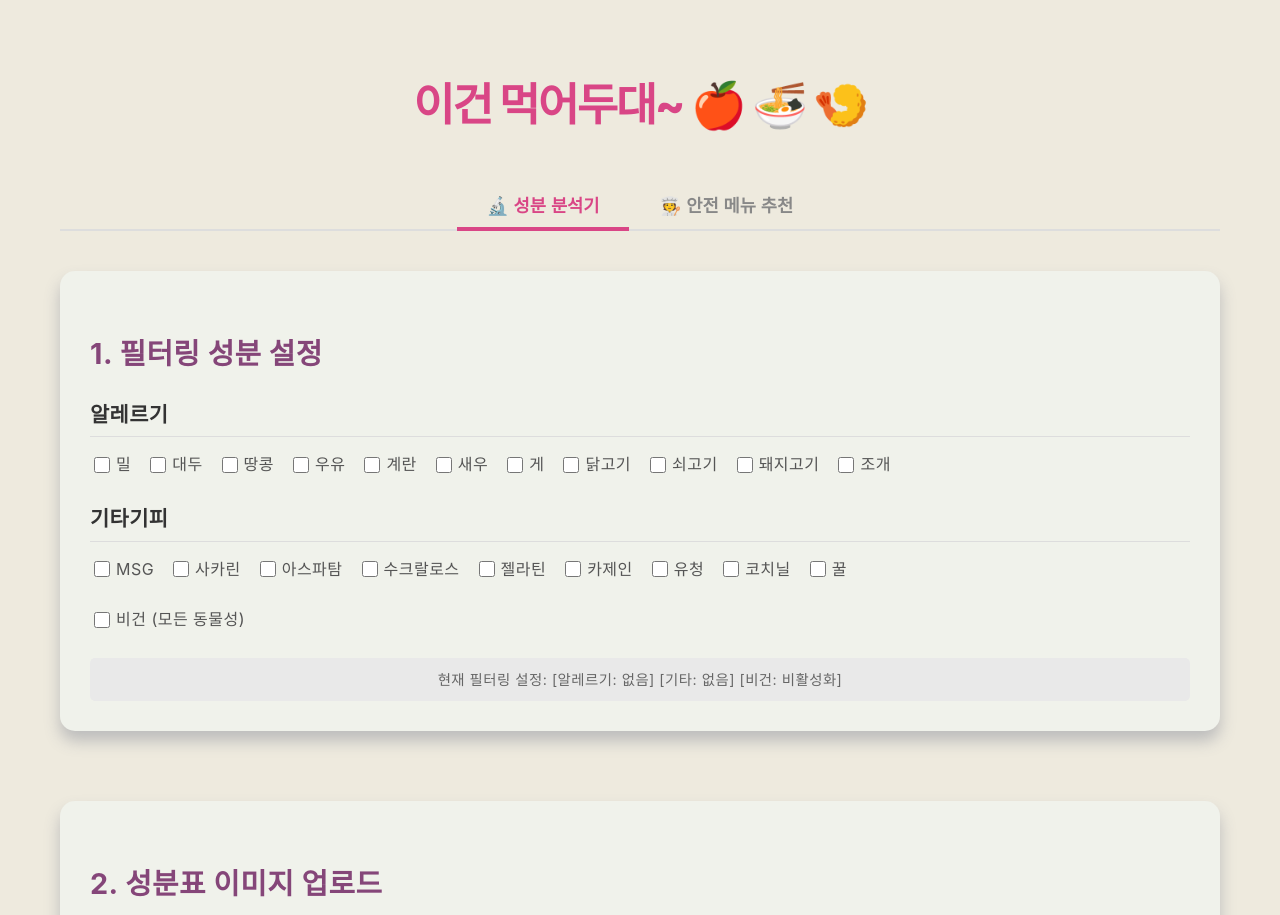
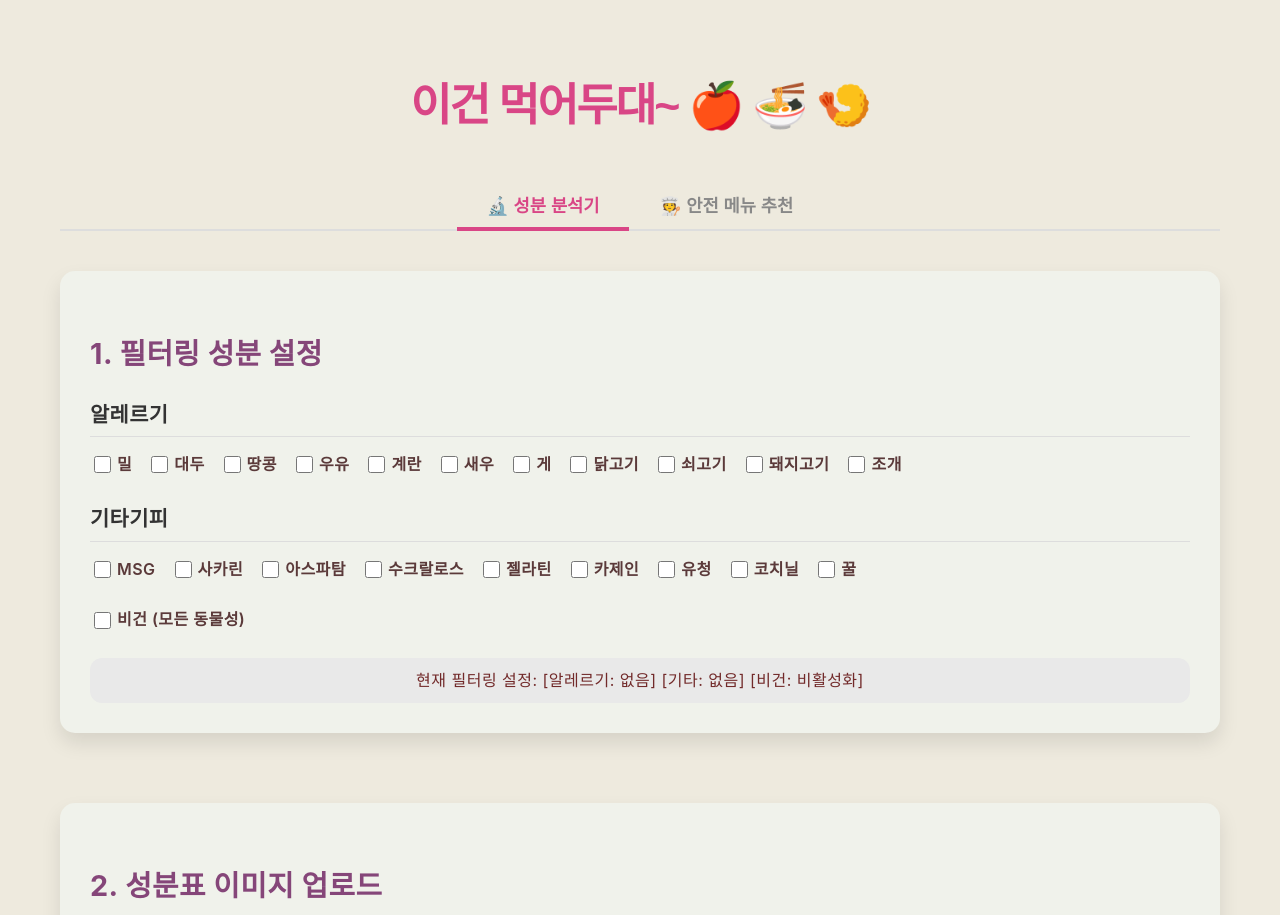
Before and after one commit to yecnz/food-ingredient-filter, a React (Create React App) app in the folder web-app/: page / in a window 1280 px wide. Shown: the top 915 px of the page. Built offline with nearby package versions, Linux system fonts and the light colour scheme.

Commit message:
CSS 디자인 수정

```diff
--- a/web-app/src/App.css
+++ b/web-app/src/App.css
@@ -17,6 +17,7 @@ body {
 }
 
 h1 {
+  font-family: 'Poppins', sans-serif;
   font-size: 2.8rem;
   font-weight: 800;
   color: rgb(217, 70, 134);
@@ -37,7 +38,7 @@ section {
   background-color: #f0f2eb;
   padding: 30px;
   border-radius: 15px;
-  box-shadow: 0 10px 16px rgb(188, 188, 188);
+  box-shadow: 0 10px 20px rgba(0, 0, 0, 0.1);
   margin-bottom: 70px;
 }
 
@@ -76,15 +77,16 @@ section {
 
 .result-card {
   padding: 25px;
-  border-radius: 15px;
+  border-radius: 12px;
   box-shadow: 0 6px 12px rgba(0, 0, 0, 0.12);
   width: 320px;
   flex-shrink: 0;
-  transition: transform 0.2s ease-in-out;
+  transition: transform 0.3s ease, box-shadow 0.3s ease;
 }
 
 .result-card:hover {
-  transform: translateY(-5px);
+  transform: translateY(-8px);
+  box-shadow: 0 15px 30px rgba(0, 0, 0, 0.1);
 }
 
 .result-card h2 {
@@ -122,15 +124,15 @@ section {
 
 .custom-file-button,
 .analyze-button {
-    background-color: #2c3e50;
+    background-color: #185172;
     color: white;
-    padding: 12px 22px;
+    padding: 12px 24px;
+    border-radius: 10px;
+    transition: all 0.3s ease;
     border: none;
-    border-radius: 8px;
     cursor: pointer;
     font-size: 1rem;
     font-weight: 600;
-    transition: all 0.2s ease;
     box-shadow: 0 2px 4px rgba(0, 0, 0, 0.1);
 }
 
@@ -321,9 +323,9 @@ section {
 .recommend-result-box {
   margin-top: 30px;
   padding: 20px;
-  background-color: #eaf7ed;
-  border: 2px solid #5cb85c;
-  border-radius: 10px;
+  background-color: #e9f8e7;
+  border: 2px solid #96b997;
+  border-radius: 12px;
   text-align: center;
 }
 
@@ -343,8 +345,8 @@ section {
 .recommend-avoid-list {
     font-size: 0.9rem;
     color: #888;
-    margin-bottom: 10px;
-    font-weight: 500;
+    margin-bottom: 15px;
+    font-weight: 700;
 }
 
 .recommend-error-box {
@@ -385,23 +387,25 @@ section {
   align-items: center;
   cursor: pointer;
   font-size: 1rem;
-  color: #555;
+  font-weight: 600;
+  color: #5b3a3a;
 }
 
 .checkbox-item input[type="checkbox"] {
   margin-right: 6px;
   cursor: pointer;
-  width: 16px;
-  height: 16px;
+  width: 17px;
+  height: 17px;
+  border-radius: 50%;
 }
 
 .current-settings {
   margin-top: 20px;
-  font-size: 0.9rem;
-  color: #666;
+  font-size: 1rem;
+  color: #722a2a;
   background-color: #e9e9e9;
   padding: 10px;
-  border-radius: 5px;
+  border-radius: 12px;
   text-align: center;
 }
 
@@ -446,9 +450,9 @@ section {
 }
 
 .survey-option-button {
-  background-color: #fff;
+  background-color: #ffffff;
   border: 1px solid #ccc;
-  border-radius: 8px;
+  border-radius: 15px;
   padding: 15px;
   font-size: 1.05rem;
   color: #333;
@@ -456,7 +460,8 @@ section {
   max-width: 400px;
   cursor: pointer;
   transition: all 0.2s ease;
-  box-shadow: 0 2px 4px rgba(0,0,0, 0.05);
+  transform: translateY(-3px);
+  box-shadow: 0 4px 12px rgba(0, 0, 0, 0.1);
 }
 
 .survey-option-button:hover {
```
